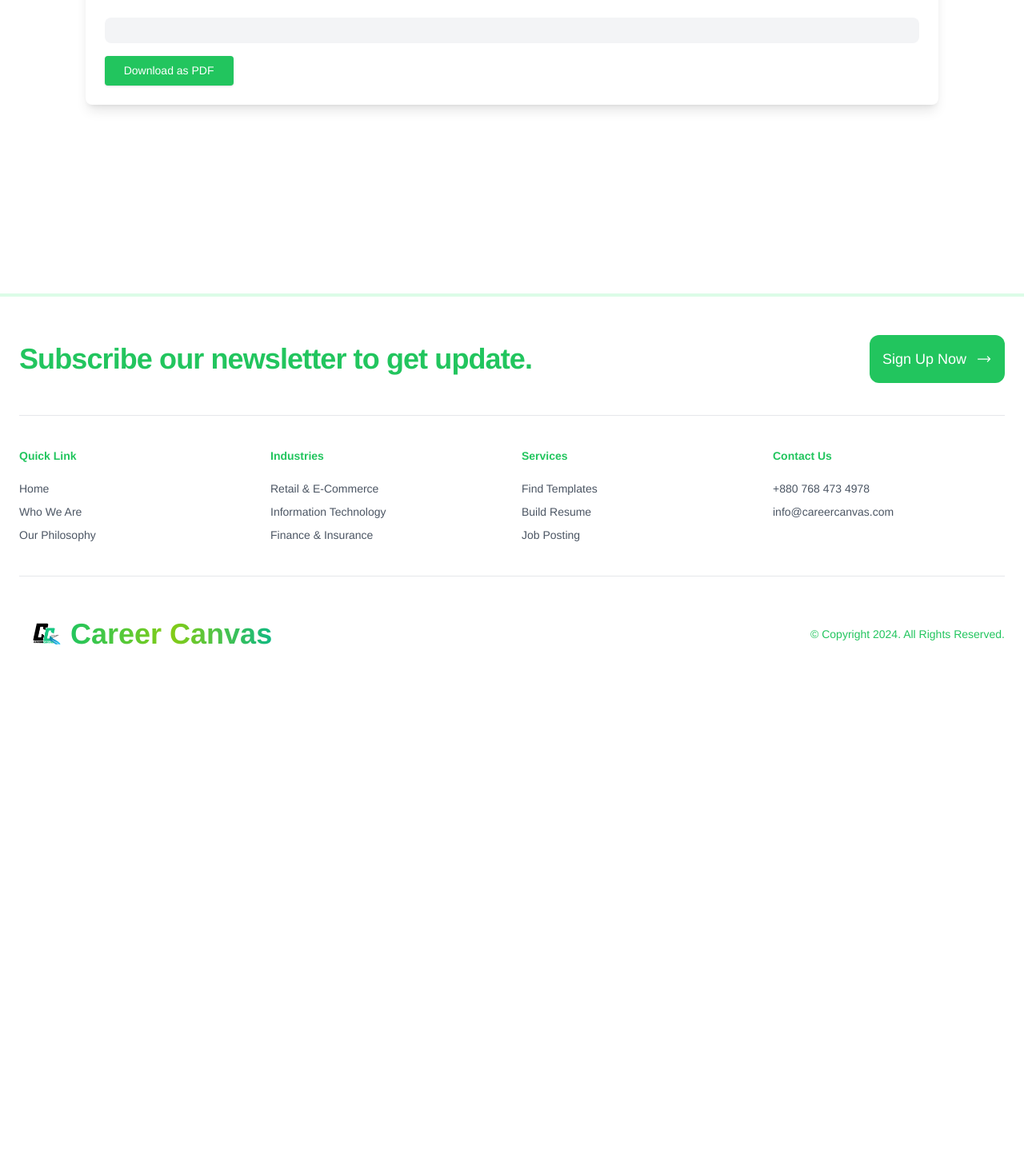
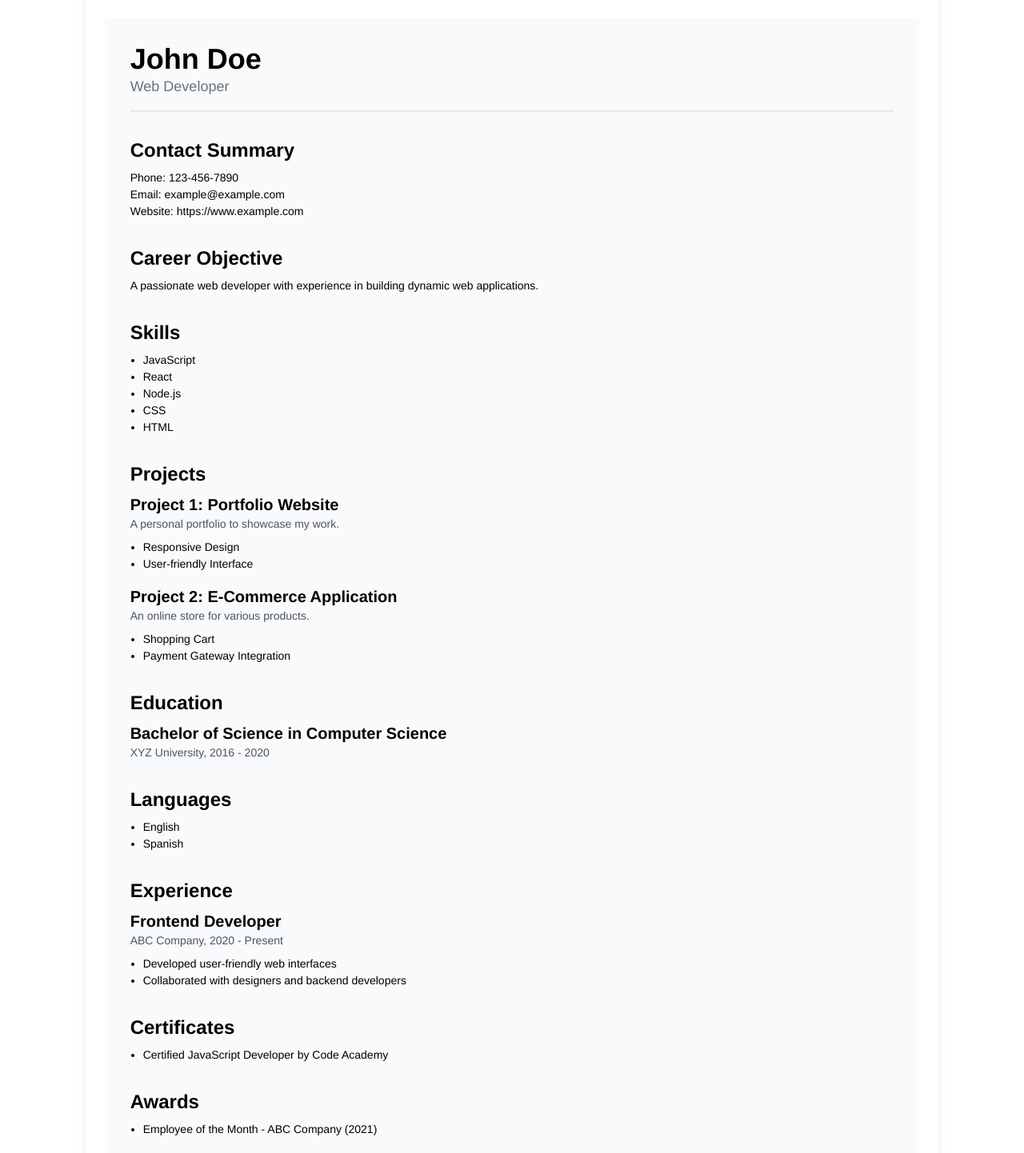
Before and after one commit to RakibHassanSoft/career-canvas-client, a React (Vite) app: page /user-profile in a window 1280 px wide. Shown: the part 228-1670 px from the top of the page at 80% size. Before the commit the page ends 1101 px from the top, so only its background shows below. Built offline with nearby package versions, Linux system fonts and the light colour scheme; no server answers.

Commit message:
Resumne template full process done

```diff
--- a/package.json
+++ b/package.json
@@ -30,6 +30,7 @@
     "react-to-print": "^3.0.1",
     "react-toastify": "^10.0.5",
     "sort-by": "^1.2.0",
+    "sweetalert2": "^11.14.2",
     "swiper": "^11.1.14"
   },
   "devDependencies": {
--- a/src/Components/Pages/Job_Posting_admin/JobPosting.jsx
+++ b/src/Components/Pages/Job_Posting_admin/JobPosting.jsx
@@ -2,9 +2,11 @@ import React, { useCallback, useContext, useState } from 'react';
 import { FaPlus, FaTrash } from 'react-icons/fa';
 import useAxiosPublic from '../../../Hooks/AxiosHooks/useAxiosPublic';
 import { AuthContext } from '../../Providers/AuthProvider';
-
+import Swal from 'sweetalert2';
+import { useNavigate } from 'react-router-dom';
 const JobPosting = () => {
   // State for the job posting details
+  const navigate = useNavigate();
   const {user}= useContext(AuthContext);
   const axiosPublic = useAxiosPublic()
   const [jobDetails, setJobDetails] = useState({
@@ -67,9 +69,27 @@ const JobPosting = () => {
     jobDetails.userId =  user.uid;
     const response = await axiosPublic.post('/api/jobs', jobDetails); // Send job details to the server
     console.log(response);
+    e.target.reset();
+    navigate('/premium-membership');
     try {
       // Log the response from the server
+
+      // Show SweetAlert modal upon success
+      Swal.fire({
+        title: 'Success!',
+        text: 'Form data submitted successfully.',
+        icon: 'success',
+        confirmButtonText: 'OK'
+      });
+
+
     } catch (error) {
+      Swal.fire({
+        title: 'Error!',
+        text: 'There was an error submitting the form data.',
+        icon: 'error',
+        confirmButtonText: 'Try Again'
+      });
       console.error('Error submitting job details:', error); // Handle any errors
     }
   };
--- a/src/Components/Pages/Resume_Templates/PageWise/LanguagesForm.jsx
+++ b/src/Components/Pages/Resume_Templates/PageWise/LanguagesForm.jsx
@@ -9,7 +9,7 @@ import { FormContext } from '../../../Providers/FormContext';
 const LanguagesForm = () => {
     const [formData, setFormData] = useState({ languages: '' });
     const { user, resumeId } = useContext(AuthContext); // Access userId and resumeId from context
-    const { updateLanguages } = useContext(FormContext);
+    const { updateLanguages, submitFormData } = useContext(FormContext);
     const axiosPublic = useAxiosPublic();
     const [errors, setErrors] = useState({});
     const navigate = useNavigate();
@@ -49,7 +49,14 @@ const LanguagesForm = () => {
                 //     navigate('/user-profile'); // Change to your desired route
 
                 // }
-                navigate('/user-profile'); // Change to your desired route
+                const result = await submitFormData();
+                if (result) {
+                    console.log('Received response:', result);
+                    // Handle the response as needed
+                } else {
+                    console.log('Failed to submit the form.');
+                }
+                // Change to your desired route
 
             } catch (error) {
                 console.error('Error submitting languages:', error.response ? error.response.data : error.message);
--- a/src/Components/Pages/Resume_Templates/PageWise/PersonalInfoForm.jsx
+++ b/src/Components/Pages/Resume_Templates/PageWise/PersonalInfoForm.jsx
@@ -65,7 +65,7 @@ const PersonalInfoForm = () => {
       //   navigate('/resume-templates/career-objective-form');
       // }
       updatePersonalInfo({ name, contact: { phone, email, website } });
-      submitFormData();
+
       navigate('/resume-templates/career-objective-form');
     } catch (error) {
       setSubmissionError("Failed to submit the form. Please try again.");
--- /dev/null
+++ b/src/Components/Pages/Resume_Templates/templatesColllection/ResumeMe.jsx
@@ -0,0 +1,186 @@
+const ResumeMe = () => {
+    // Demo data
+    const contactInfo = {
+      phone: '123-456-7890',
+      email: 'example@example.com',
+      website: 'https://www.example.com'
+    };
+
+    const name = 'John Doe';
+
+    const skillData = ['JavaScript', 'React', 'Node.js', 'CSS', 'HTML'];
+
+    const careerObjective = 'A passionate web developer with experience in building dynamic web applications.';
+
+    const projects = [
+      {
+        _id: '1',
+        title: 'Portfolio Website',
+        description: 'A personal portfolio to showcase my work.',
+        features: ['Responsive Design', 'User-friendly Interface']
+      },
+      {
+        _id: '2',
+        title: 'E-Commerce Application',
+        description: 'An online store for various products.',
+        features: ['Shopping Cart', 'Payment Gateway Integration']
+      }
+    ];
+
+    const education = [
+      {
+        _id: '1',
+        degree: 'Bachelor of Science in Computer Science',
+        institution: 'XYZ University',
+        startDate: '2016',
+        endDate: '2020'
+      }
+    ];
+
+    const experience = [
+      {
+        _id: '1',
+        jobTitle: 'Frontend Developer',
+        company: 'ABC Company',
+        duration: '2020 - Present',
+        responsibilities: [
+          'Developed user-friendly web interfaces',
+          'Collaborated with designers and backend developers'
+        ]
+      }
+    ];
+
+    const languages = ['English', 'Spanish'];
+
+    const certificates = [
+      {
+        _id: '1',
+        title: 'Certified JavaScript Developer',
+        institution: 'Code Academy'
+      }
+    ];
+
+    const awards = [
+      {
+        _id: '1',
+        title: 'Employee of the Month',
+        organization: 'ABC Company',
+        year: '2021'
+      }
+    ];
+
+    return (
+      <div className="w-full mx-auto p-8 bg-gray-50">
+        {/* Resume Title */}
+        <header className="flex justify-between items-center border-b-2 pb-4 mb-8">
+          <div>
+            <h1 className="text-4xl font-bold">{name}</h1>
+            <h2 className="text-lg font-light text-gray-500">Web Developer</h2>
+          </div>
+        </header>
+
+        {/* Contact Summary */}
+        <section className="mb-8">
+          <h3 className="text-2xl font-semibold mb-2">Contact Summary</h3>
+          <p>Phone: {contactInfo.phone}</p>
+          <p>Email: {contactInfo.email}</p>
+          <p>Website: <a href={contactInfo.website} target="_blank" rel="noopener noreferrer">{contactInfo.website}</a></p>
+        </section>
+
+        {/* Career Objective */}
+        <section className="mb-8">
+          <h3 className="text-2xl font-semibold mb-2">Career Objective</h3>
+          <p>{careerObjective}</p>
+        </section>
+
+        {/* Skills */}
+        <section className="mb-8">
+          <h3 className="text-2xl font-semibold mb-2">Skills</h3>
+          {skillData.map((item, index) => (
+            <ul key={index} className="list-disc ml-4">
+              <li>{item}</li>
+            </ul>
+          ))}
+        </section>
+
+        {/* Projects */}
+        <section className="mb-8">
+          <h3 className="text-2xl font-semibold mb-2">Projects</h3>
+          {projects.map((project, index) => (
+            <div key={project._id} className="mb-4">
+              <h4 className="text-xl font-bold">Project {index + 1}: {project.title}</h4>
+              <p className="text-gray-600">{project.description}</p>
+              <ul className="list-disc ml-4 mt-2">
+                {project.features.map((feature, i) => (
+                  <li key={i}>{feature}</li>
+                ))}
+              </ul>
+            </div>
+          ))}
+        </section>
+
+        {/* Education Details */}
+        <section className="mb-8">
+          <h3 className="text-2xl font-semibold mb-2">Education</h3>
+          {education.map((edu) => (
+            <div key={edu._id} className="mb-4">
+              <h4 className="text-xl font-bold">{edu.degree}</h4>
+              <p className="text-gray-600">{edu.institution}, {edu.startDate} - {edu.endDate}</p>
+            </div>
+          ))}
+        </section>
+
+        {/* Languages */}
+        <section className="mb-8">
+          <h3 className="text-2xl font-semibold mb-2">Languages</h3>
+          <ul className="list-disc ml-4">
+            {languages.map((language, index) => (
+              <li key={index}>{language}</li>
+            ))}
+          </ul>
+        </section>
+
+        {/* Experience */}
+        <section className="mb-8">
+          <h3 className="text-2xl font-semibold mb-2">Experience</h3>
+          {experience.map((exp) => (
+            <div key={exp._id} className="mb-6">
+              <h4 className="text-xl font-bold">{exp.jobTitle}</h4>
+              <p className="text-gray-600">{exp.company}, {exp.duration}</p>
+              <ul className="list-disc ml-4 mt-2">
+                {exp.responsibilities.map((responsibility, index) => (
+                  <li key={index}>{responsibility}</li>
+                ))}
+              </ul>
+            </div>
+          ))}
+        </section>
+
+        {/* Certificates */}
+        <section className="mb-8">
+          <h3 className="text-2xl font-semibold mb-2">Certificates</h3>
+          <ul className="list-disc ml-4">
+            {certificates.map(cert => (
+              <li key={cert._id}>
+                {cert.title} by {cert.institution}
+              </li>
+            ))}
+          </ul>
+        </section>
+
+        {/* Awards */}
+        <section className="mb-8">
+          <h3 className="text-2xl font-semibold mb-2">Awards</h3>
+          <ul className="list-disc ml-4">
+            {awards.map((award) => (
+              <li key={award._id}>
+                {award.title} - {award.organization} ({award.year})
+              </li>
+            ))}
+          </ul>
+        </section>
+      </div>
+    );
+  };
+
+  export default ResumeMe;
--- a/src/Components/Pages/User_Profile/User_Profile.jsx
+++ b/src/Components/Pages/User_Profile/User_Profile.jsx
@@ -4,6 +4,7 @@ import Resume1 from "../Resume_Templates/templatesColllection/Resume1";
 import Resume2 from "../Resume_Templates/templatesColllection/Resume9";
 import { useContext, useRef } from "react";
 import { AuthContext } from "../../Providers/AuthProvider";
+import ResumeMe from "../Resume_Templates/templatesColllection/ResumeMe";
 
 const User_Profile = () => {
   const { resumeId } = useContext(AuthContext);
@@ -59,14 +60,15 @@ const User_Profile = () => {
 
       {/* Profile Content */}
       <div className="p-6">
-        <div ref={inputRef} className="bg-gray-100 p-4 rounded-lg">
-          {/* Resume template rendering based on resumeId */}
+        {/* <div ref={inputRef} className="bg-gray-100 p-4 rounded-lg">
+
           {resumeId === 1 && <Resume1 />}
           {resumeId === 2 && <Resume2 />}
           {resumeId === 3 && <p>Hello</p>}
           {resumeId === undefined && <h1>Loading.....</h1>}
-        </div>
+        </div> */}
 
+       <ResumeMe/>
         {/* Download Button */}
         <button
           onClick={downloadPDF}
```
Also changed, not shown: src/Components/Pages/Resume_Templates/PageWise/CareerObjectiveForm.jsx (+10 -8 lines), src/Components/Providers/FormContext.jsx (+26 -6 lines), 1 other file (tests, documents, lock files or other folders).
